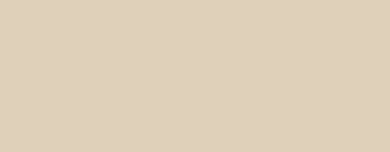
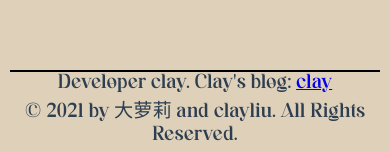
Before and after one commit to CYcitizen/luer, a Vue app: page / in a window 390 px wide. Shown: the part 1150-1302 px from the top of the page. Before the commit the page ends 844 px from the top, so only its background shows below. Built offline with nearby package versions, Linux system fonts and the light colour scheme; a web font is replaced by a local one.

Commit message:
added footer

```diff
--- a/src/App.vue
+++ b/src/App.vue
@@ -1,4 +1,7 @@
 <template>
+  <!-- ===================================================================================== -->
+  <!--                                   Head 头部                                           -->
+  <!-- ===================================================================================== -->
   <!-------------------------------
   this file is the root components
   这个文件是网站的根 component
@@ -29,6 +32,19 @@
     这个地方就是 注入页面的地方
    -->
   <router-view />
+
+  <!-- ===================================================================================== -->
+  <!--                                   Footer 尾部                                         -->
+  <!-- ===================================================================================== -->
+  <div id="footer">
+    <div>
+      <p>
+        Developer clay. Clay's blog:
+        <a target="blank" href="https://blog.clayliu.com/">clay</a>
+      </p>
+    </div>
+    <p>© 2021 by 大萝莉 and clayliu. All Rights Reserved.</p>
+  </div>
 </template>
 
 <style>
@@ -36,6 +52,8 @@
   margin: 0;
   padding: 0;
   box-sizing: border-box;
+}
+body {
   background-color: #dfd0b9;
 }
 body::-webkit-scrollbar {
@@ -97,13 +115,32 @@ body::-webkit-scrollbar {
   display: inline-block;
   margin: 1vw;
 }
-
+#footer {
+  height: 10vh;
+  width: 50%;
+  margin: 0 auto;
+  /* background-color: tomato; */
+  position: relative;
+  border-top: 2px solid #000000;
+  top: 100vh;
+}
+#footer p {
+  /* background-color: red; */
+  color: #2c3e50;
+  font-size: 1.2rem;
+  display: in;
+  margin: 5px, 10px;
+  font-family: "Moreland";
+}
 @media screen and (min-width: 550px) and (max-width: 600px) {
   #nav a {
     font-size: 1.2rem;
   }
   #nav h1 {
     font-size: 1.8rem;
+  }
+  #footer {
+    width: 75%;
   }
 }
 @media screen and (min-width: 450px) and (max-width: 550px) {
@@ -113,6 +150,9 @@ body::-webkit-scrollbar {
   #nav h1 {
     font-size: 1.6rem;
   }
+  #footer {
+    width: 80%;
+  }
 }
 @media screen and (min-width: 350px) and (max-width: 450px) {
   #nav a {
@@ -120,6 +160,9 @@ body::-webkit-scrollbar {
   }
   #nav h1 {
     font-size: 1.4rem;
+  }
+  #footer {
+    width: 95%;
   }
 }
 @media screen and (min-width: 250px) and (max-width: 350px) {
@@ -129,6 +172,9 @@ body::-webkit-scrollbar {
   #nav h1 {
     font-size: 1.2rem;
   }
+  #footer {
+    width: 100%;
+  }
 }
 @media screen and (min-width: 150px) and (max-width: 250px) {
   #nav a {
@@ -137,5 +183,8 @@ body::-webkit-scrollbar {
   #nav h1 {
     font-size: 1rem;
   }
+  #footer {
+    width: 100%;
+  }
 }
 </style>
```
Also changed, not shown: 1 other file (tests, documents, lock files or other folders).
